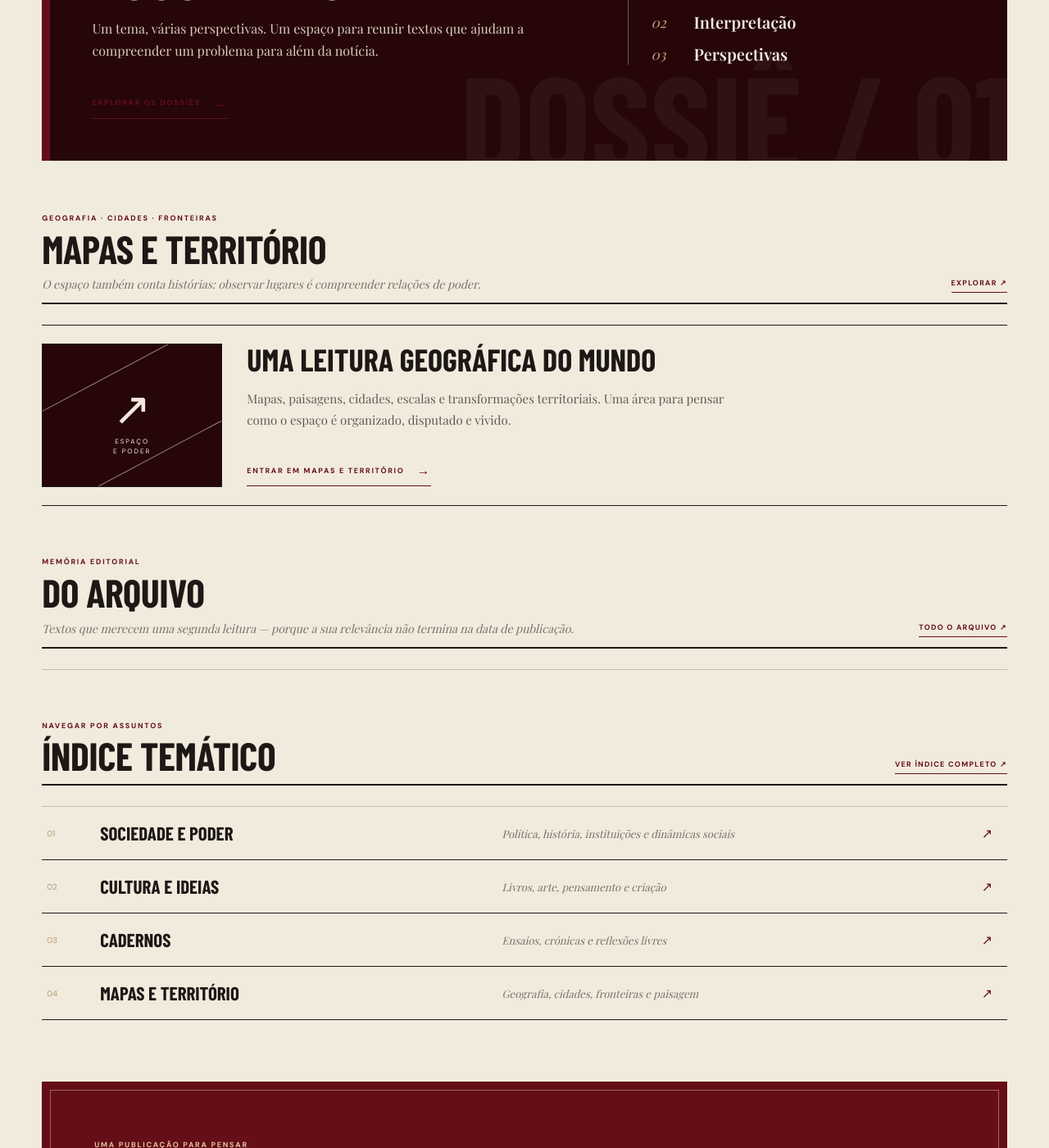
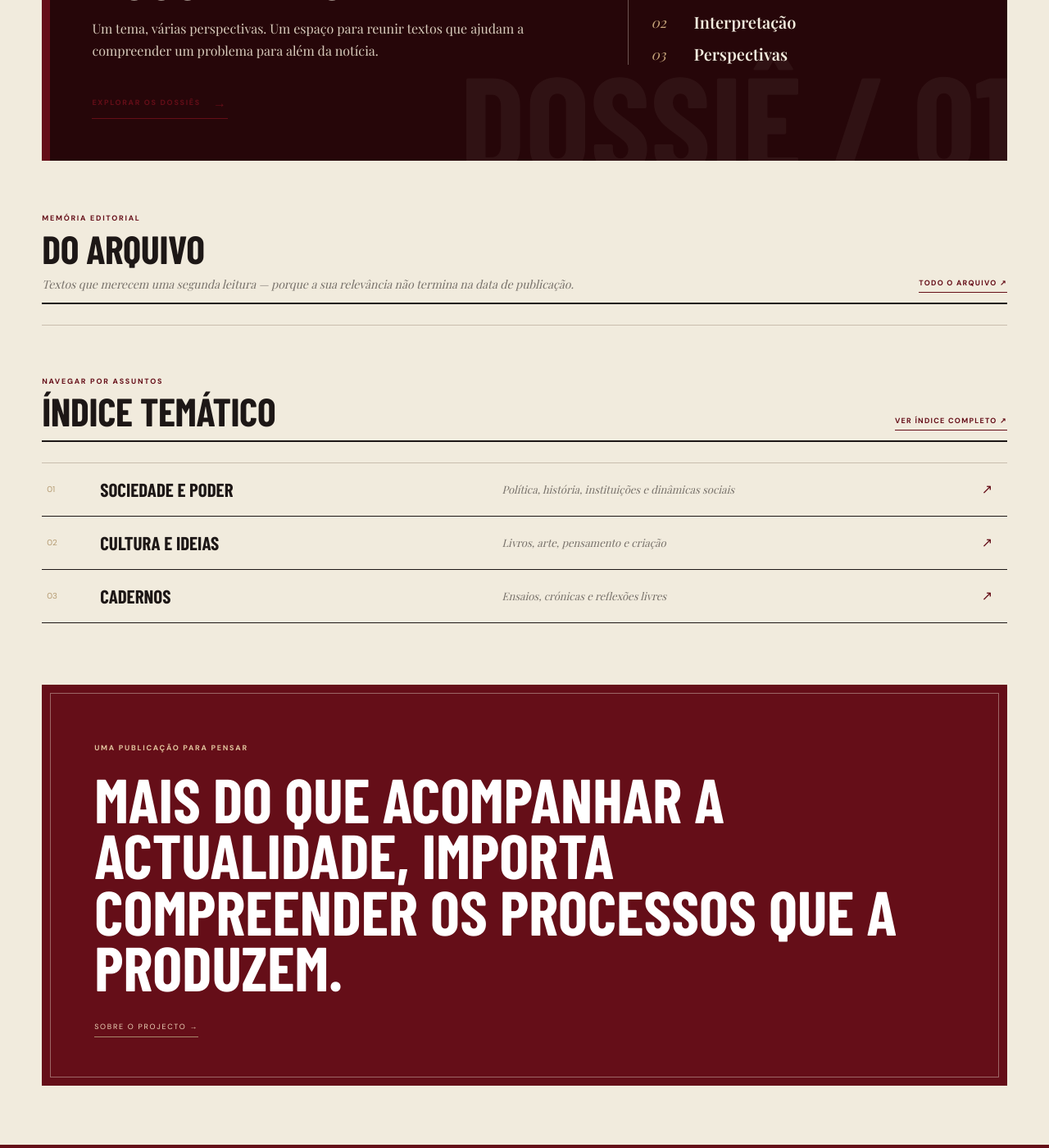
Before and after one commit to gmonteiropolli-design/Margens-da-Polis, a Jekyll site: the page built from index.html, in a window 1280 px wide and 1400 px high, scrolled down 1817 px. Shown: the whole window at 82% size. Built offline with Jekyll 4.4.1, drawn with Linux system fonts in a browser that asks for light colours; some web fonts are replaced; the list of posts is cut into pages by our own code.

Commit message:
Remove Mapas e Território da página inicial

```diff
--- a/index.html
+++ b/index.html
@@ -58,11 +58,6 @@ description: "Jornal independente de ideias sobre sociedade, poder, cultura, ter
   <div class="dossier-index"><span>01</span><strong>Contexto</strong><span>02</span><strong>Interpretação</strong><span>03</span><strong>Perspectivas</strong></div>
 </section>
 
-<section class="territory-section">
-  <div class="section-heading"><div><span class="section-kicker">GEOGRAFIA · CIDADES · FRONTEIRAS</span><h2>Mapas e território</h2><p class="section-intro">O espaço também conta histórias: observar lugares é compreender relações de poder.</p></div><a class="heading-link" href="{{ '/mapas-e-territorio/' | relative_url }}">EXPLORAR ↗</a></div>
-  <div class="territory-feature"><div class="territory-mark" aria-hidden="true"><span>↗</span><small>ESPAÇO<br> E PODER</small></div><div><h3>Uma leitura geográfica do mundo</h3><p>Mapas, paisagens, cidades, escalas e transformações territoriais. Uma área para pensar como o espaço é organizado, disputado e vivido.</p><a class="text-link" href="{{ '/mapas-e-territorio/' | relative_url }}">ENTRAR EM MAPAS E TERRITÓRIO <span>→</span></a></div></div>
-</section>
-
 <section class="archive-section">
   <div class="section-heading"><div><span class="section-kicker">MEMÓRIA EDITORIAL</span><h2>Do arquivo</h2><p class="section-intro">Textos que merecem uma segunda leitura — porque a sua relevância não termina na data de publicação.</p></div><a class="heading-link" href="{{ '/arquivo/' | relative_url }}">TODO O ARQUIVO ↗</a></div>
   <div class="archive-strip">{% for post in site.posts offset: 6 limit: 3 %}<a href="{{ post.url | relative_url }}"><span>{{ post.date | date: "%Y" }}</span><strong>{{ post.title }}</strong><i>LER ↗</i></a>{% endfor %}</div>
@@ -74,7 +69,6 @@ description: "Jornal independente de ideias sobre sociedade, poder, cultura, ter
     <a href="{{ '/categoria/sociedade-e-poder/' | relative_url }}"><span>01</span><strong>Sociedade e Poder</strong><i>Política, história, instituições e dinâmicas sociais</i><b>↗</b></a>
     <a href="{{ '/categoria/cultura-e-ideias/' | relative_url }}"><span>02</span><strong>Cultura e Ideias</strong><i>Livros, arte, pensamento e criação</i><b>↗</b></a>
     <a href="{{ '/categoria/cadernos/' | relative_url }}"><span>03</span><strong>Cadernos</strong><i>Ensaios, crónicas e reflexões livres</i><b>↗</b></a>
-    <a href="{{ '/mapas-e-territorio/' | relative_url }}"><span>04</span><strong>Mapas e Território</strong><i>Geografia, cidades, fronteiras e paisagem</i><b>↗</b></a>
   </div>
 </section>
 
```
